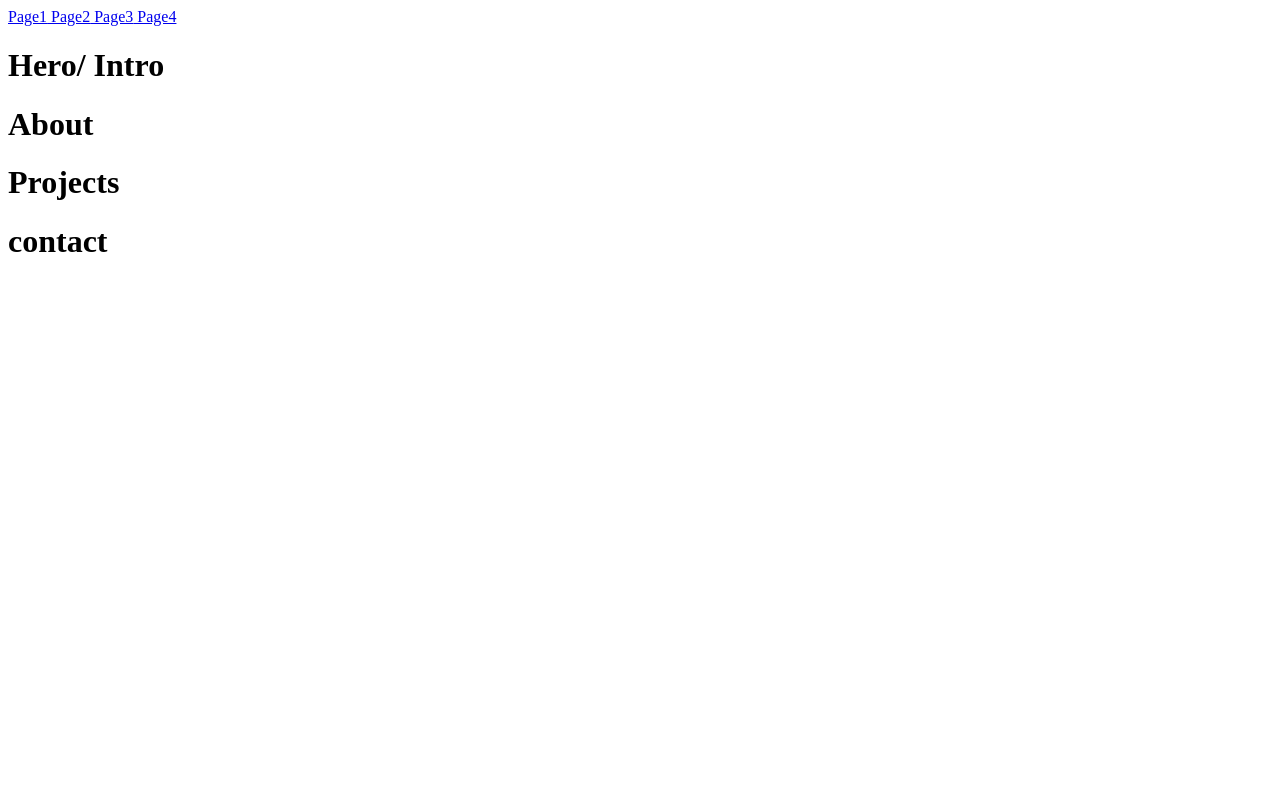
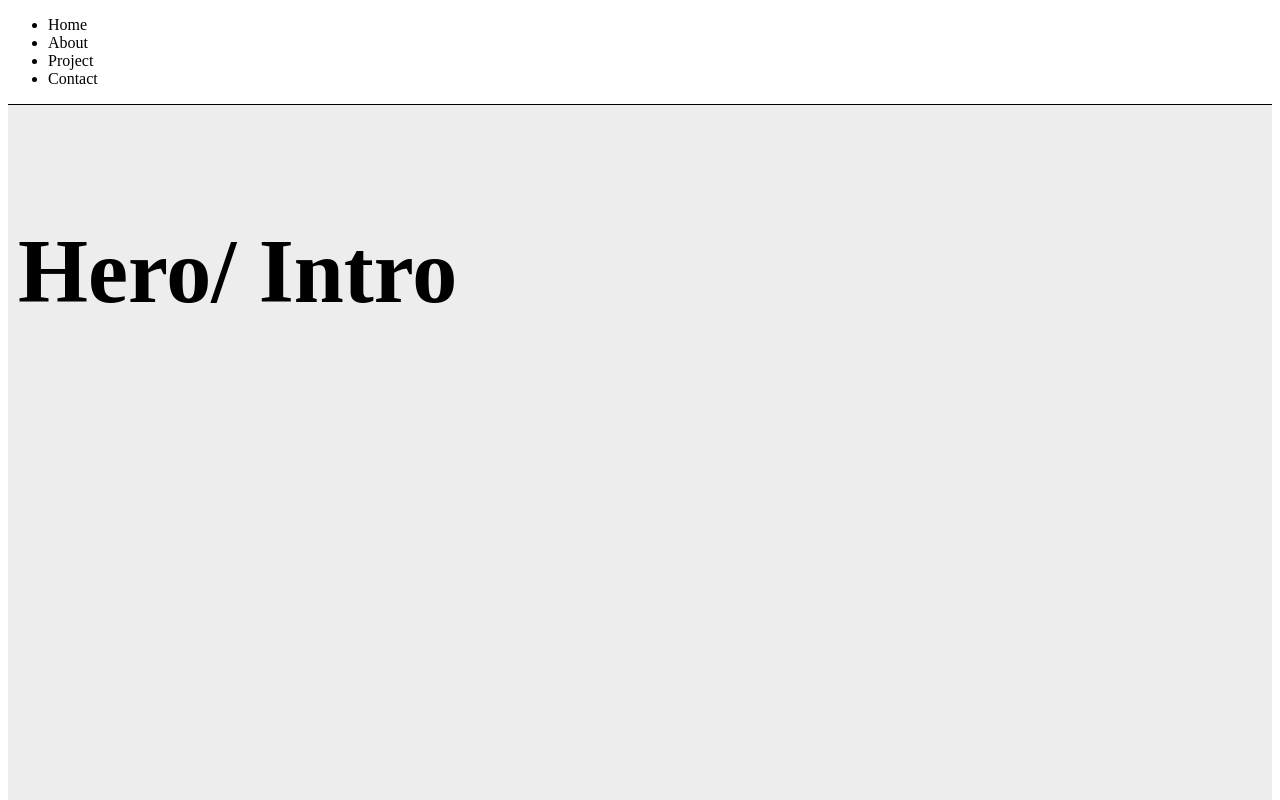
Before and after one commit to Ace-86/portfolio, a React (Create React App) app: page / in a window 1280 px wide. Shown: the top 800 px of the page. Built offline with nearby package versions, Linux system fonts and the light colour scheme.

Commit message:
scrolling navbar logic added with error

```diff
--- a/src/App.js
+++ b/src/App.js
@@ -1,22 +1,48 @@
-
+import {  Element, scrollToTop } from 'react-scroll';
+import Footer from './components/Footer';
 import Hero from './components/Hero';
-import { BrowserRouter as Router } from 'react-router-dom';
-import React from 'react';
 import NavBar from './components/NavBar';
 import About from './components/About';
 import Project from './components/Project';
 import Contact from './components/Contact';
+import React from 'react';
+import "./App.css";
 
-function App() {
+const styles = {
+  fontFamily: 'sans-serif',
+  textAlign: 'center',
+};
+
+function App () {
+
+
   return (
-    <Router>
+      <>
       <NavBar />
+
+          <Element name="Hero" className="element" >
             <Hero />
+        </Element>
+
+          <Element name="About" className="element">
             <About />
+        </Element>
+
+          <Element name="Project" className="element">
             <Project />
+        </Element>
+
+          <Element name="Contact" className="element">
             <Contact />
-    </Router>
+        </Element>
+
+        {/* <Footer> */}
+          {/* <a onClick={this.scrollToTop}>To the top!</a> */}
+        {/* </Footer> */}
+    </>
     );
   }
+;
+
 
 export default App;
--- a/src/components/NavBar.js
+++ b/src/components/NavBar.js
@@ -1,25 +1,47 @@
-import { Link as LinkRouter } from 'react-router-dom'
-import React, { useState } from 'react'
+import React, { Component } from 'react'
 import  "./styles/NavBar.css"
+import { Link, DirectLink, Element, Events, animateScroll as scroll, scrollSpy, scroller } from 'react-scroll'
 
-function NavBar() {
 
-    const [click, setClick] = useState(true);
 
-    return (
-    <>
-        <div className="NavbarContainer">
-            <div className="NavBar">
+class NavBar extends React.Component {
 
-                <LinkRouter onClick={() => setClick(false)} to='/'> Page1</LinkRouter>
-                <LinkRouter onClick={() => setClick(false)} to='/page2'> Page2</LinkRouter>
-                <LinkRouter onClick={() => setClick(false)} to='/page3'> Page3</LinkRouter>
-                <LinkRouter onClick={() => setClick(false)} to='/page4'> Page4</LinkRouter>
+        constructor(props) {
+            super(props);
+            this.scrollToTop = this.scrollToTop.bind(this);
+          }
 
-            </div>
-        </div>
-    </>
+          scrollToTop() {
+            scroll.scrollToTop();
+          }
+
+          scrollTo() {
+            scroller.scrollTo('scroll-to-element', {
+              duration: 800,
+              delay: 0,
+              smooth: 'easeInOutQuart'
+            })
+          }
+
+          render() {
+            return (
+              <div>
+                  <nav className="navbar navbar-default navbar-fixed-top">
+                    <div className="container-fluid">
+                      <div className="collapse navbar-collapse" id="bs-example-navbar-collapse-1">
+                        <ul className="nav navbar-nav">
+                          <li><Link activeClass="active" className="home" to="Home" spy={true} smooth={true} duration={500} >Home</Link></li>
+                          <li><Link activeClass="active" className="about" to="About" spy={true} smooth={true} duration={500}>About</Link></li>
+                          <li><Link activeClass="active" className="project" to="Project" spy={true} smooth={true} duration={500} >Project</Link></li>
+                          <li><Link activeClass="active" className="contact" to="Contact" spy={true} smooth={true} duration={500}>Contact</Link></li>
+                        </ul>
+                      </div>
+                    </div>
+                  </nav>
+                  </div>
+
   );
+}
 }
 
 export default NavBar;
```
Lines whose indentation alone changed are shown as unchanged.
